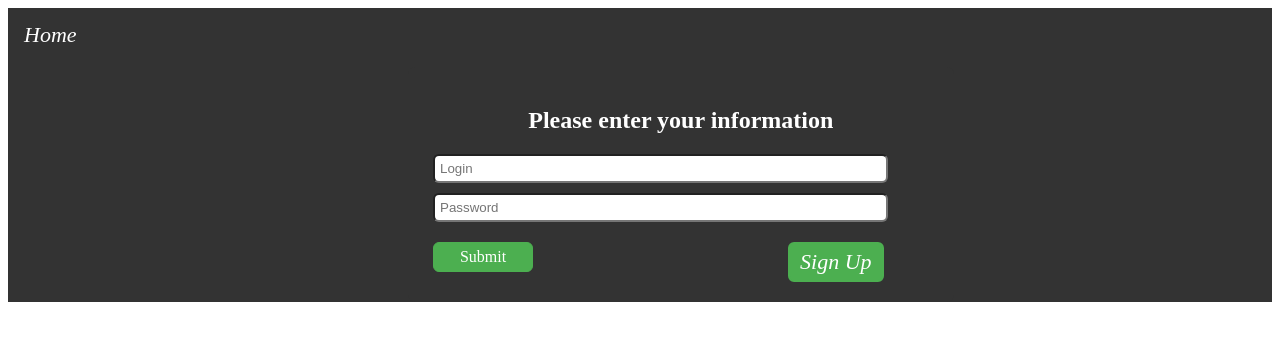
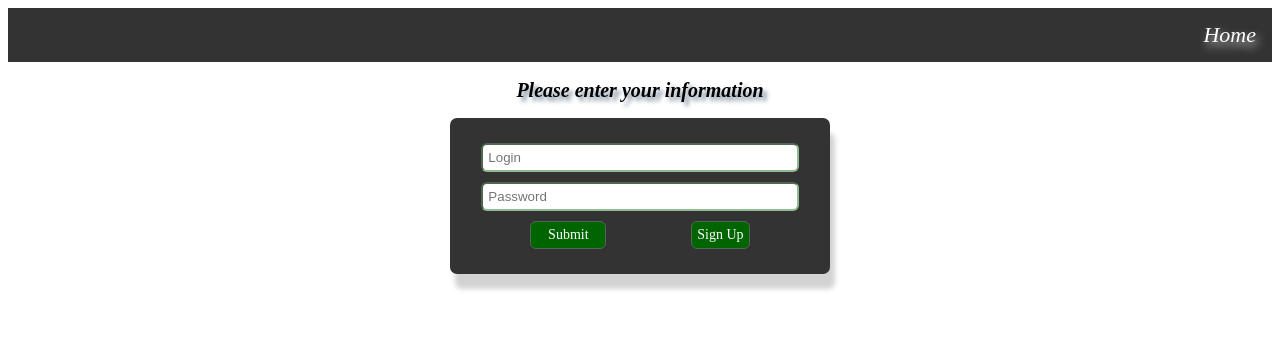
Before and after one commit to angelikaSemeniuk/login-form-redux, a React app: page /signinform in a window 1280 px wide. Built offline with nearby package versions, Linux system fonts and the light colour scheme.

Commit message:
Change all styles for forms using FlexBox

```diff
--- a/containers/SignInFormContainer.js
+++ b/containers/SignInFormContainer.js
@@ -6,7 +6,7 @@ import { changeLogin, changePassword, handleSignIn} from "../actions";
 class SignInFormContainer extends React.Component {
     render () {
         return (
-            <div className="navigation">
+            <div className="navigation-in-form">
                 <Link to="/">Home</Link>
                 <div className="signInForm">
                     {
@@ -21,8 +21,10 @@ class SignInFormContainer extends React.Component {
                     <form onSubmit={this.props.handleSignIn.bind(this)}>
                         <input type="text" value={this.props.login} onChange={this.props.changeLogin.bind(this)} placeholder="Login" />
                         <input type="password" value={this.props.password} onChange={this.props.changePassword.bind(this)} placeholder="Password" />
-                        <input type="submit" value="Submit"/>
-                        <Link to="/signupform">Sign Up</Link>
+                        <div className="buttons-container">
+                            <input type="submit" value="Submit"/>
+                            <Link to="/signupform">Sign Up</Link>
+                        </div>
                     </form>
                 </div>
             </div>
--- a/containers/SignUpFormContainer.js
+++ b/containers/SignUpFormContainer.js
@@ -10,7 +10,7 @@ class SignUpFormContainer extends React.Component {
 
     render() {
         return(
-            <div className="navigation">
+            <div className="navigation-in-form">
                 <Link to="/">Home</Link>
                 <div className="signUpForm">
                     {this.props.failedSubmit ?
--- a/styles.css
+++ b/styles.css
@@ -1,20 +1,33 @@
 
 .navigation {
-    top: 0;
-    margin: 0;
-    padding: 0;
-    width: 100%;
+    display: flex;
+    flex-flow: row wrap;
+    justify-content: flex-end;
+    align-items: center;
     background-color: #333333;
 }
+
+@media all and (max-width: 800px) {
+    .navigation {
+        justify-content: space-around;
+    }
+}
+
+@media all and (max-width: 500px) {
+    .navigation {
+        flex-direction: column;
+    }
+}
+
 .navigation a {
     padding: 14px 16px;
-    display: inline-block;
     color: white;
     text-align: center;
     text-decoration: none;
     font-style: oblique;
     font-family:'Times New Roman';
     font-size: 22px;
+    text-shadow: 3px 5px 8px lightgrey;
 }
 
 .navigation a:hover {
@@ -22,7 +35,10 @@
 }
 
 .form-navigation {
-    float: right;
+    display: flex;
+    color: white;
+    border-left: groove;
+    align-items: center;
 }
 
 .form-navigation a {
@@ -33,80 +49,131 @@
     border-right: none;
 }
 
-.active {
-    background-color: #4CAF50;
-}
-
 .form-navigation p {
-    margin-top: auto;
-    display: inline-block;
-    font-family:'Times New Roman';
+    margin: 5px;
+    padding: 5px;
+    text-decoration: none;
     font-style: oblique;
+    font-family: 'Times New Roman';
     font-size: 22px;
-    color: white;
-    border-radius: 5px;
-    border-color: #4CAF50;
+    background-color: #333333;
+    text-shadow: 3px 5px 8px lightgrey;
 }
 
 .form-navigation button {
-    margin-top: auto;
-    margin: 15px;
-    display: inline-block;
+    background: darkgreen;
     font-family: 'Times New Roman';
+    font-size: 14px;
+    color: white;
+    border: 1px solid #506951;
+    border-radius: 6px;
+    cursor: pointer;
+    margin: 5px;
+    padding: 5px;
+}
+
+.navigation-in-form {
+    display: flex;
+    flex-direction: column;
+}
+
+.navigation-in-form a {
+    display: flex;
+    flex-flow: row-reverse;
+    padding: 14px 16px;
+    color: white;
+    text-decoration: none;
     font-style: oblique;
+    font-family: 'Times New Roman';
     font-size: 22px;
-    color: white;
-    border-radius: 5px;
-    background: none;
+    background-color: #333333;
+    text-shadow: 3px 5px 8px lightgrey;
 }
 
 .signUpForm, .signInForm {
-    max-width: 40%;
-    margin: 5px 250px 50px 400px;
-    padding: 20px;
-    background-color: #333333;
-    border-radius: 7px;
-}
-
-.signInForm a {
-    display: inline-block;
-    padding: 5px 10px;
-    margin: 10px 50px;
-    float: right;
-    background: #4CAF50;
-    border: 2px solid #4CAF50;
-    color: white;
-    font-family:'Times New Roman';
-    text-align: center;
-    text-decoration: none;
-    border-radius: 6px;
+    display: flex;
+    flex-direction: column;
+    width: 100%;
+    align-items: center;
 }
 
 .signUpForm h2, .signInForm h2 {
-    font-family:'Times New Roman';
-    color: white;
-    text-align: center;
+    font-family: 'Times New Roman';
+    text-shadow: 4px 4px 4px lightslategrey;
+    font-size: 20px;
+    font-style: oblique;
 }
 
-.signUpForm input, .signInForm input {
-    display: block;
-    width: 90%;
-    margin: 10px 5px;
-    padding: 5px;
-    border-radius: 6px;
-    box-sizing: border-box;
+.signUpForm form, .signInForm form {
+    display: flex;
+    flex-direction: column;
+    padding: 20px 0;
+    width: 30%;
+    height: auto;
+    align-items: center;
+    background-color: #333333;
+    border-radius: 7px;
+    font-family: 'Times New Roman';
+    font-size: 22px;
+    box-shadow: 5px 15px 5px lightgrey;
 }
 
-.signInForm input[type=submit] {
-    font-family:'Times New Roman';
-    display: inline-block;
+
+.signUpForm input, .signInForm input {
+    padding: 5px;
+    margin: 5px;
+    width: 80%;
+    border-radius: 6px;
+    border-color: darkseagreen;
 }
 
-.signUpForm input[type=submit], .signInForm input[type=submit] {
-    width: 100px;
-    background-color: #4CAF50;
-    font-family:'Times New Roman';
-    font-size: inherit;
+.signUpForm input:focus, .signInForm input:focus {
+    outline-color: white;
+}
+
+.signUpForm input[type=submit] {
+    width: 18%;
+    background: darkgreen;
+    font-family: 'Times New Roman';
+    font-size: 14px;
     color: white;
-    border: 1px solid #4CAF50;
+    border: 1px solid #506951;
+    border-radius: 6px;
+    cursor: pointer;
 }
+
+.buttons-container {
+    display: flex;
+    flex-direction: row;
+    justify-content: space-evenly;
+    align-items: center;
+    width: 100%;
+}
+
+.buttons-container input {
+    width: 20%;
+    background: darkgreen;
+    font-family: 'Times New Roman';
+    font-size: 14px;
+    color: white;
+    border: 1px solid #506951;
+    border-radius: 6px;
+    cursor: pointer;
+
+}
+
+.buttons-container a {
+    display: block;
+    margin: 5px;
+    padding: 5px;
+    text-decoration: none;
+    background: darkgreen;
+    color: white;
+    font-family: 'Times New Roman';
+    font-style: normal;
+    font-size: 14px;
+    text-shadow: none;
+    border: 1px solid #506951;
+    border-radius: 6px;
+    cursor: pointer;
+}
```
